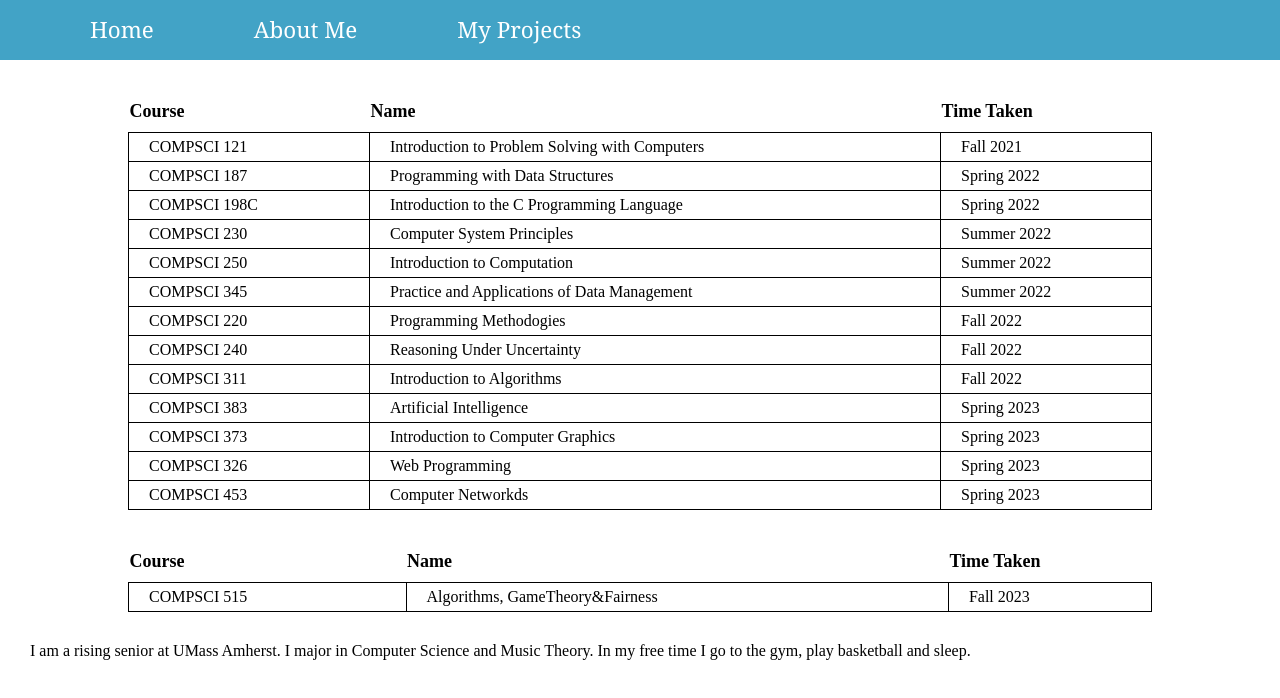
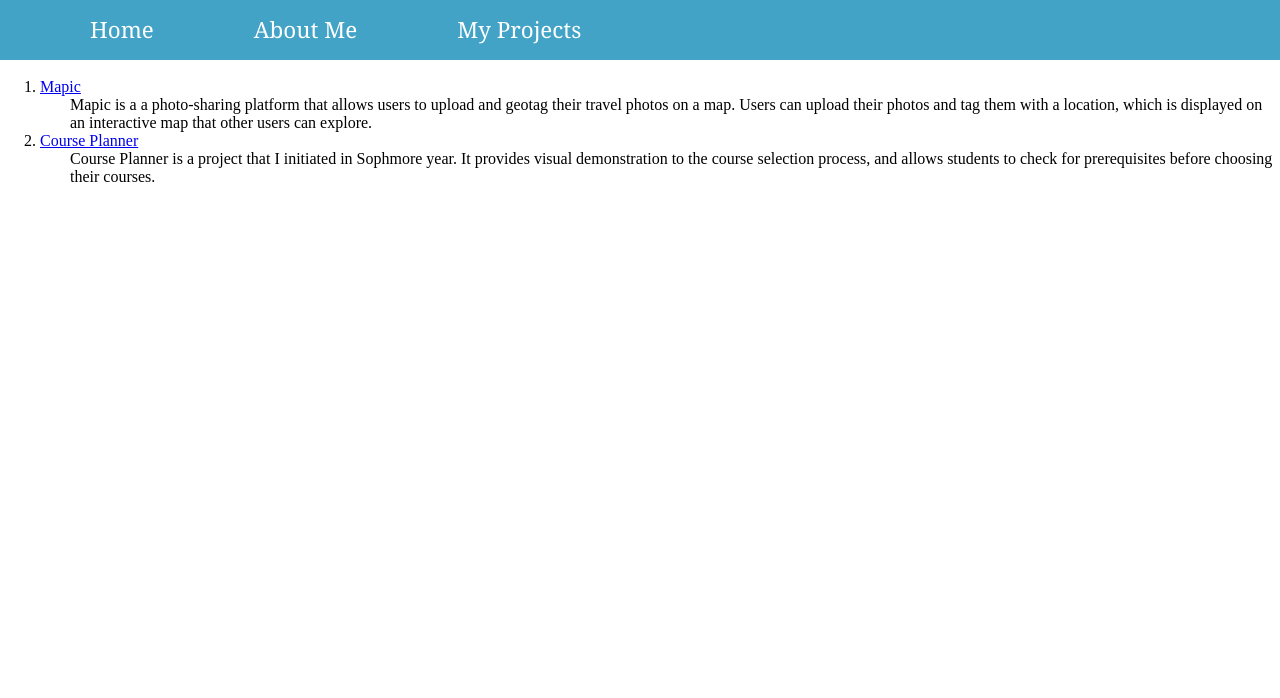
Before and after one commit to Barricature/Barricature.github.io, a React app: page /#/my_projects in a window 1280 px wide. Shown: the top 698 px of the page. Built offline with nearby package versions, Linux system fonts and the light colour scheme.

Commit message:
Added primitive project description

```diff
--- a/package.json
+++ b/package.json
@@ -2,7 +2,7 @@
   "type:": "module",
   "name": "barricature.github.io",
   "version": "1.0.0",
-  "homepage": "https://Barricature.github.io/#",
+  "homepage": "Barricature.github.io",
   "description": "",
   "main": "./src/index.js",
   "scripts": {
--- a/src/components/nav.js
+++ b/src/components/nav.js
@@ -1,18 +1,19 @@
 import React from 'react';
 import './nav.css'
+import { Outlet, Link } from "react-router-dom";
 
 const NavBar = () => {
     return (
         <nav>
             <ul>
                 <li>
-                    <a href="./index.html">Home</a>
+                    <Link to={`/`}>Home</Link>
                 </li>
                 <li>
-                    <a href='./About_Me/about.html'>About Me</a>
+                    <Link to={`/`}>About Me</Link>
                 </li>
                 <li>
-                    <a href='./My_Projects/project.html'>My Projects</a>
+                    <Link to={`/my_projects`}>My Projects</Link>
                 </li>
             </ul>
         </nav>
--- /dev/null
+++ b/src/routes/projects.jsx
@@ -0,0 +1,27 @@
+import React from "react";
+import NavBar from "../components/nav";
+
+export default function Projects() {
+    return (
+        <>
+            <NavBar />
+            <ol>
+                <br></br>
+                <li>
+                    <a href='https://github.com/Mapic-Team/WebApp'>Mapic</a>
+                    <p>
+                        Mapic is a a photo-sharing platform that allows users to upload and geotag their travel photos on a map.
+                        Users can upload their photos and tag them with a location, which is displayed on an interactive map that other users can explore.
+                    </p>
+                </li>
+                <li>
+                    <a href='https://github.com/orgs/HackF22/repositories'>Course Planner</a>
+                    <p>
+                        Course Planner is a project that I initiated in Sophmore year. It provides visual demonstration to the course selection process,
+                        and allows students to check for prerequisites before choosing their courses.
+                    </p>
+                </li>
+            </ol>
+        </>
+    )
+}
```
Also changed, not shown: src/index.js (+5 -3 lines), public/main.js.
